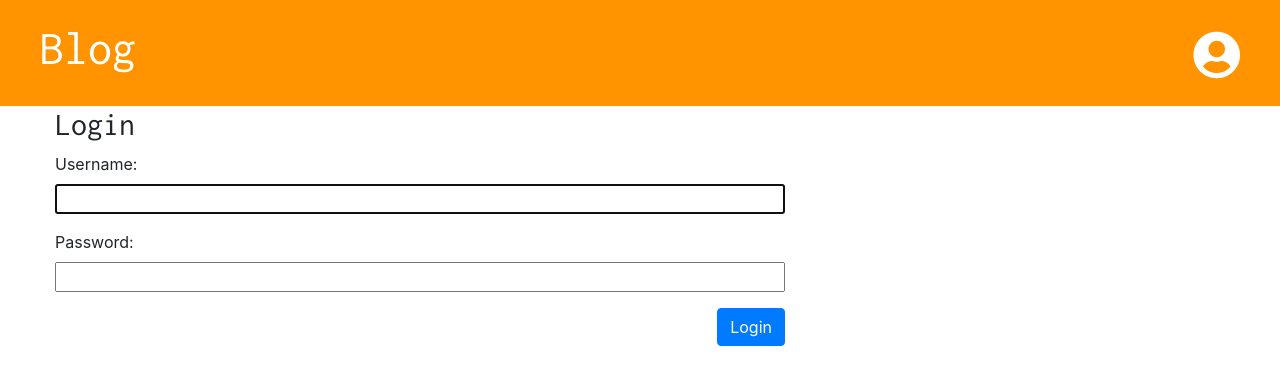
After one commit to ChgTheWorldViaCode/BlogApp, a Django app: page /accounts/login/ in a window 1280 px wide. The commit adds this page. Shown: the top 385 px of the page. Run offline with Django 3.2, Linux system fonts and the light colour scheme; some libraries are stand-ins or nearby versions.

Commit message:
Add login and additional security.

```diff
--- a/BlogApp/settings.py
+++ b/BlogApp/settings.py
@@ -27,6 +27,8 @@ DEBUG = True
 
 ALLOWED_HOSTS = []
 
+# On Login redirect to home page instead of default URL /login/profile page
+LOGIN_REDIRECT_URL = 'post_list'
 
 # Application definition
 
--- a/blog/templates/blog/base.html
+++ b/blog/templates/blog/base.html
@@ -10,7 +10,7 @@
     <link rel="stylesheet" href="https://stackpath.bootstrapcdn.com/bootstrap/4.3.1/css/bootstrap.min.css">
     <link rel="stylesheet" href="{% static 'css/blog.css' %}">
     <link rel="stylesheet" href="https://use.fontawesome.com/releases/v5.8.1/css/all.css" integrity="sha384-50oBUHEmvpQ+1lW4y57PTFmhCaXp0ML5d60M1M7uH2+nqUivzIebhndOJK28anvf" crossorigin="anonymous">
-    <title>My Blog</title>
+    <title>{% block title%}{% endblock %}</title>
 
 </head>
 <body>
@@ -18,6 +18,8 @@
     {% if user.is_authenticated %}
         <a class="top-menu" href="{% url 'post_draft_list' %}"><i class="fab fa-firstdraft"></i></a>
         <a class="top-menu" href="{% url 'post_new' %}"><i class="fas fa-plus"></i></a>
+    {% else %}
+        <a class="top-menu" href="{% url 'login' %}"><i class="fas fa-user-circle"></i></a>
     {% endif %}
     <!--<h1><a href="/">Blog</a></h1>-->
     <!--Django way of linking back to home page-->
--- a/blog/templates/blog/post_detail.html
+++ b/blog/templates/blog/post_detail.html
@@ -1,4 +1,6 @@
 {% extends 'blog/base.html' %}
+
+{% block title%} {{post.title}} {% endblock %}
 
 {% block content %}
     <div class="post">
--- a/blog/templates/blog/post_draft_list.html
+++ b/blog/templates/blog/post_draft_list.html
@@ -1,4 +1,6 @@
 {% extends 'blog/base.html' %}
+
+{% block title%}My Draft Blog{% endblock %}
 
 {% block content %}
     {% for post in posts %}
--- a/blog/templates/blog/post_edit.html
+++ b/blog/templates/blog/post_edit.html
@@ -1,7 +1,9 @@
 {% extends 'blog/base.html' %}
 
+{% block title %} {% if post.title %} {{post.title}} {% else %} New Post {% endif %} {% endblock %}
+
 {% block content %}
-    <h1>New Post</h1>
+    <h1>{% if post.title %} Edit Post {% else %} New Post {% endif %}</h1>
     <form method="POST" class="post-form-blog">
         {% csrf_token %}
         <!--Put all fields in p tags-->
--- a/blog/templates/blog/post_list.html
+++ b/blog/templates/blog/post_list.html
@@ -1,4 +1,6 @@
 {% extends 'blog/base.html' %}
+
+{% block title%}My Blog{% endblock %}
 
 {% block content %}
     {% for post in posts %}
--- /dev/null
+++ b/blog/templates/registration/login.html
@@ -0,0 +1,12 @@
+{% extends 'blog/base.html' %}
+
+{% block content %}
+    <h2>Login</h2>
+    <form method="POST" class="post-form-blog">
+        {% csrf_token %}
+        <!--Put all fields in p tags-->
+        {{ form.as_p }}
+        <button type="submit" class="btn btn-primary">Login</button>
+    </form>
+
+{% endblock %}
--- a/blog/urls.py
+++ b/blog/urls.py
@@ -1,5 +1,7 @@
 from django.urls import path
 from . import views
+from django.contrib.auth.views import LoginView
+#from django.contrib.auth import views as auth_views
 
 urlpatterns = [
     # 127.0.0.1:8000 - local
@@ -26,4 +28,10 @@ urlpatterns = [
     # mydjangosite.com/post/2/publish - online
     path('post/<int:pk>/publish/', views.post_publish,name='post_publish'),
 
+    # 127.0.0.1:8000/accounts/login - local
+    # mydjangosite.com/accounts/login - online
+    path('accounts/login/', LoginView.as_view(), name='login'),
+    #path('accounts/login/', auth_views.LoginView.as_view(), name='login'),
+
+
 ]
```
Also changed, not shown: blog/views.py (+6 -1 lines), db.sqlite3.
